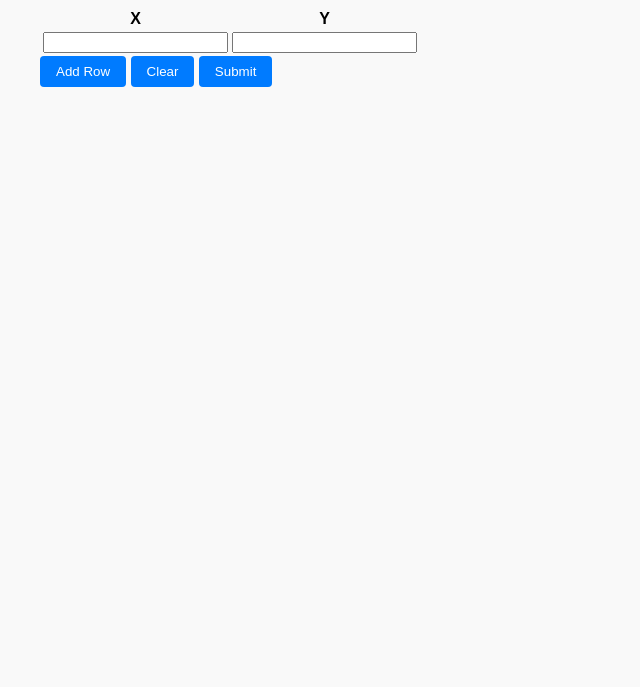
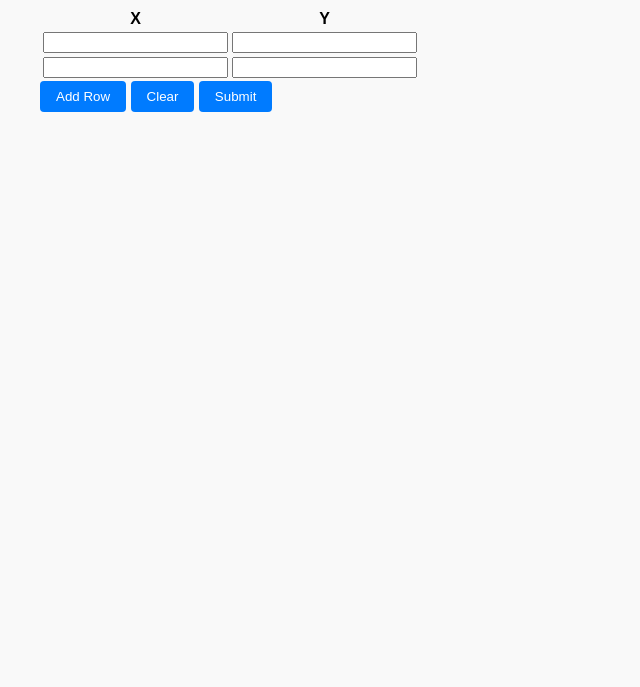
Before and after one commit to jacobsriraman/my-stp, a plain HTML site: page templates/index.html in a window 1280 px wide. Shown: the part 113-800 px from the top of the page, without its empty margins (0-640 px from the left). Drawn offline with Linux system fonts and the light colour scheme.

Commit message:
Change input default to two rows

```diff
--- a/templates/index.html
+++ b/templates/index.html
@@ -16,6 +16,7 @@
             </thead>
             <tbody>
                 <tr><td><input type="number" id="duration" step="any"></td><td><input type="number" id="distance" step="any"></td></tr>
+                <tr><td><input type="number" id="duration" step="any"></td><td><input type="number" id="distance" step="any"></td></tr>
             </tbody>
         </table>
         <button type="button" id="add-row">Add Row</button>
```
